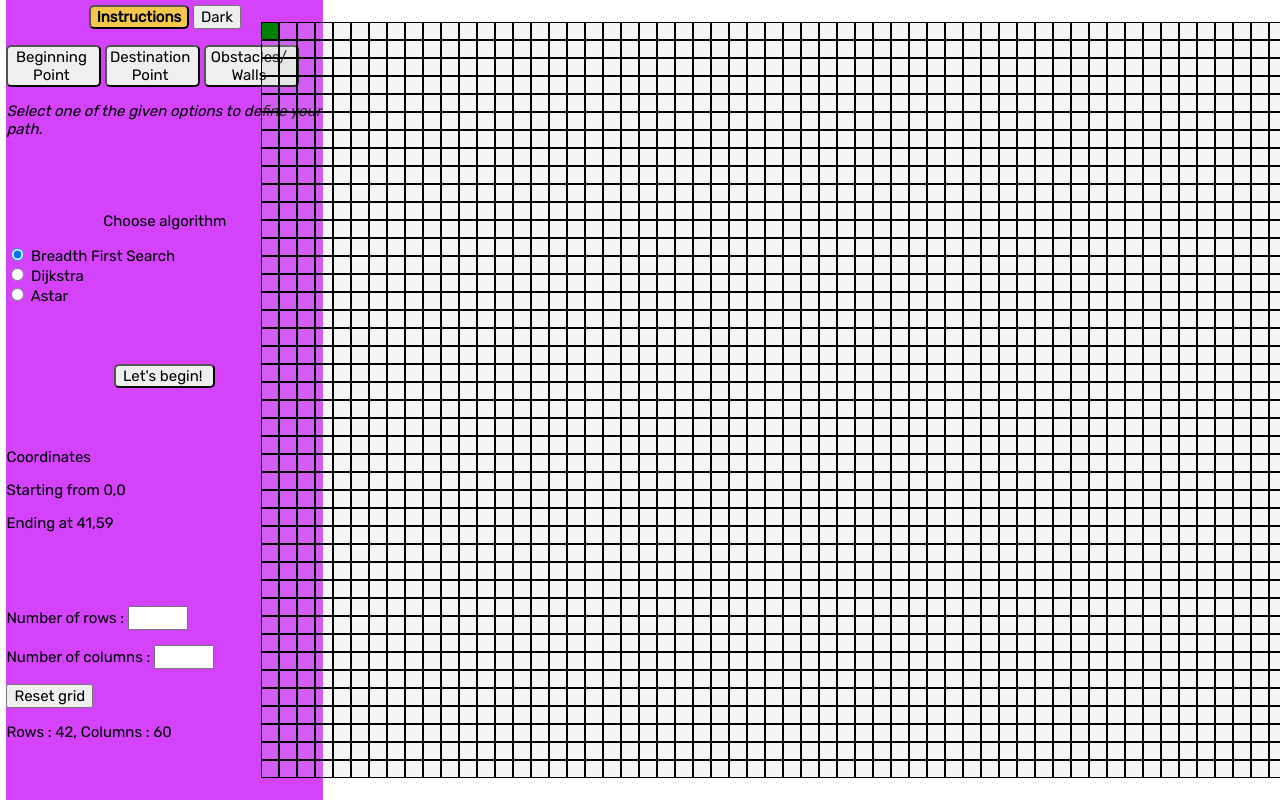
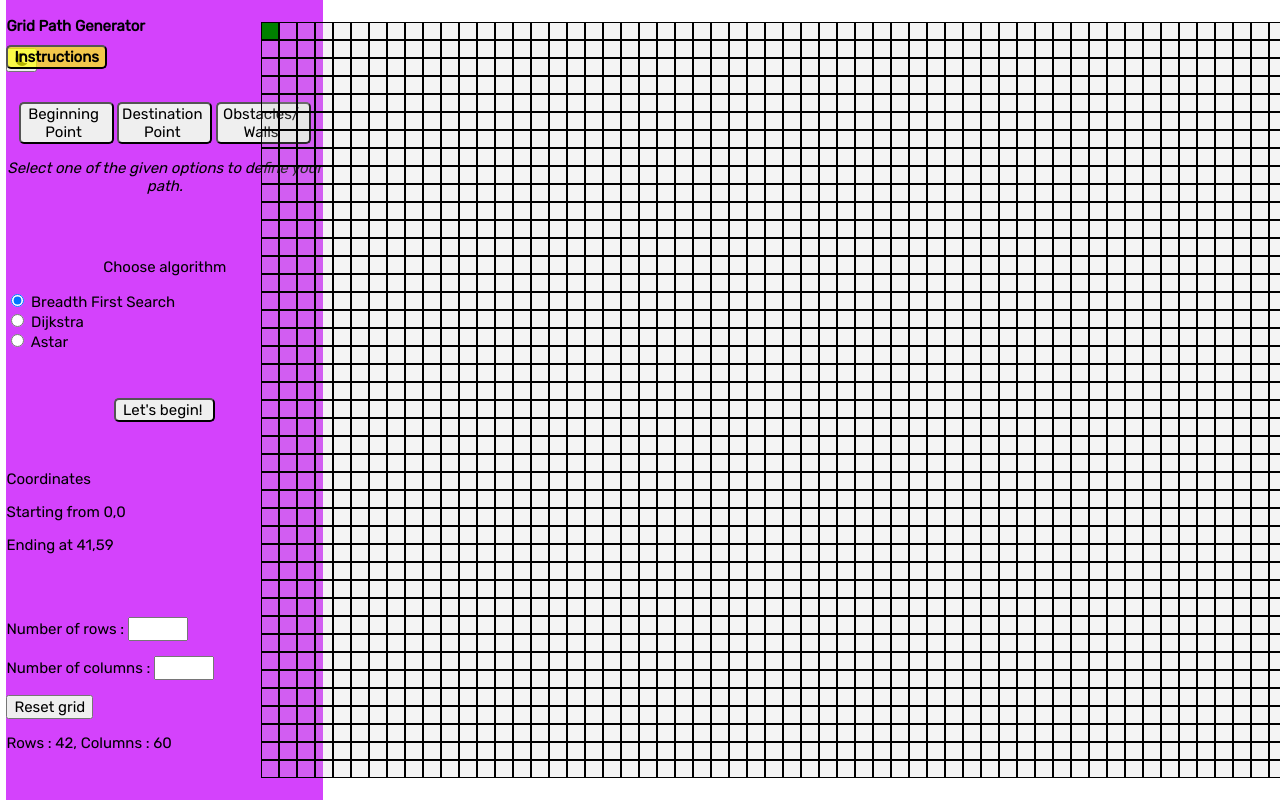
Before and after one commit to hardikkumar601/Grid_path_finder, a plain HTML site: page index.html in a window 1280 px wide. Shown: the top 800 px of the page. Drawn offline with Linux system fonts and the light colour scheme.

Commit message:
Update index.html

```diff
--- a/index.html
+++ b/index.html
@@ -5,15 +5,25 @@
 		<meta name = "viewport" content = "width = device-width, initial-scale = 1.0">
 		<link rel="stylesheet" href="grid style.css">
 		<link rel="stylesheet" href="https://fonts.googleapis.com/css?family=Rubik&display=swap">
+		<link rel="stylesheet" href="https://cdnjs.cloudflare.com/ajax/libs/font-awesome/6.0.0-beta3/css/all.min.css">
+
 		<title>Grid Path Generator</title>
 	</head>
 	<body >
 		<aside id="theme1">
-			<div align = "center" id="theme2">
+			<div class="heading">
+				<h1>Grid Path Generator</h1>
+				<button type="button" id="theme-toggle" onclick="changeTheme()">
+					<i class="fas fa-moon"></i>
+				</button>
+			</div>
+
+			<div id="theme2">
 				<button type = "button" id = "Instructions" onclick = "instructionsAlert()">Instructions</button>	<!-- instructions button -->
-				<button type="button" id="theme-toggle" onclick="changeTheme()">Dark</button>
+				<!-- <button type="button" id="theme-toggle" onclick="changeTheme()">Dark</button> -->
+
 			</div>
-			<div id="pathDesignButtons" class="pathDesignPanel" id="theme3">							<!-- for selecting the action to be performed on box-click -->
+			<div align="center" id="pathDesignButtons" class="pathDesignPanel" id="theme3">							<!-- for selecting the action to be performed on box-click -->
 				<button type = "button" class = "Button" id = "Starting point">Beginning Point</button>
 				<button type = "button" class = "Button" id = "Ending point">Destination Point</button>
 				<button type = "button" class = "Button" id = "Walls">Obstacles/ Walls</button>
```
